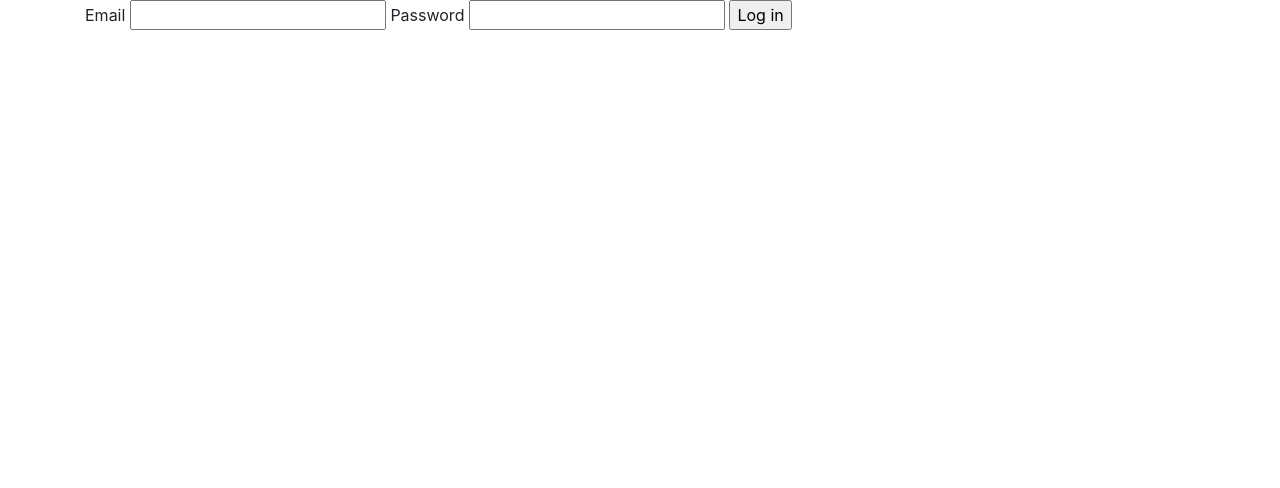
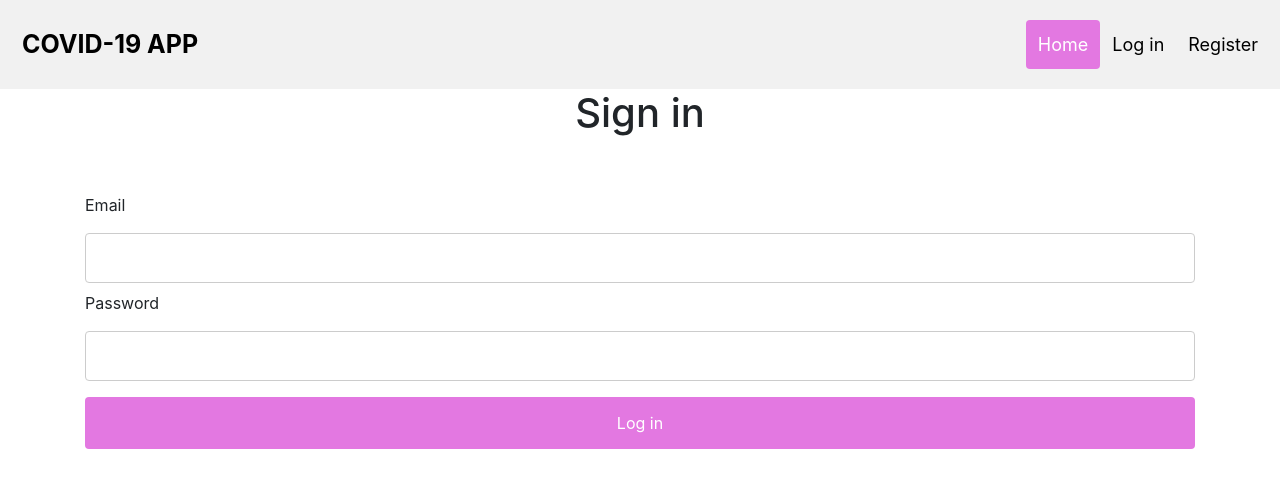
Before and after one commit to fmeina/covid_app, a Flask app: page /login in a window 1280 px wide. Shown: the top 488 px of the page. Run offline with Flask 2, Linux system fonts and the light colour scheme; some libraries are stand-ins or nearby versions.

Commit message:
fixed flash(), added frontend views and css file

```diff
--- a/application/__init__.py
+++ b/application/__init__.py
@@ -5,6 +5,7 @@ from flask_login import LoginManager
 login_manager = LoginManager()
 app = Flask(__name__)
 app.config.from_object('config.DevelopmentConfig')
+app.static_folder = 'static'
 
 db = SQLAlchemy(app)
 
--- a/application/static/css/main.css
+++ b/application/static/css/main.css
@@ -0,0 +1,89 @@
+input[type=text], select {
+  width: 100%;
+  padding: 12px 20px;
+  margin: 8px 0;
+  display: inline-block;
+  border: 1px solid #ccc;
+  border-radius: 4px;
+  box-sizing: border-box;
+}
+
+input[type=password], select {
+  width: 100%;
+  padding: 12px 20px;
+  margin: 8px 0;
+  display: inline-block;
+  border: 1px solid #ccc;
+  border-radius: 4px;
+  box-sizing: border-box;
+}
+
+input[type=submit] {
+  width: 100%;
+  background-color: #e378e1;
+  color: white;
+  padding: 14px 20px;
+  margin: 8px 0;
+  border: none;
+  border-radius: 4px;
+  cursor: pointer;
+}
+
+input[type=submit]:hover {
+  background-color: #78e3e3;
+}
+
+
+/* Style the header with a grey background and some padding */
+.header {
+  overflow: hidden;
+  background-color: #f1f1f1;
+  padding: 20px 10px;
+}
+
+/* Style the header links */
+.header a {
+  float: left;
+  color: black;
+  text-align: center;
+  padding: 12px;
+  text-decoration: none;
+  font-size: 18px;
+  line-height: 25px;
+  border-radius: 4px;
+}
+
+/* Style the logo link (notice that we set the same value of line-height and font-size to prevent the header to increase when the font gets bigger */
+.header a.logo {
+  font-size: 25px;
+  font-weight: bold;
+}
+
+/* Change the background color on mouse-over */
+.header a:hover {
+  background-color: #ddd;
+  color: black;
+}
+
+/* Style the active/current link*/
+.header a.active {
+  background-color: #e378e1;
+  color: white;
+}
+
+/* Float the link section to the right */
+.header-right {
+  float: right;
+}
+
+/* Add media queries for responsiveness - when the screen is 500px wide or less, stack the links on top of each other */
+@media screen and (max-width: 500px) {
+  .header a {
+    float: none;
+    display: block;
+    text-align: left;
+  }
+  .header-right {
+    float: none;
+  }
+}
--- a/application/templates/base.html
+++ b/application/templates/base.html
@@ -6,17 +6,27 @@
     <!-- Bootstrap -->
     <link rel="stylesheet" href="{{ url_for('static', filename='css/vendor/bootstrap.min.css') }}">
     <!-- custom css -->
-     <link rel="stylesheet" href="{{ url_for('static', filename='css/main.css') }}">
+    <link rel="stylesheet" href="{{ url_for('static', filename='css/main.css') }}">
     <!-- Font: Lato -->
     <link href="https://fonts.googleapis.com/css2?family=Lato&display=swap" rel="stylesheet">
     <!-- Favicon -->
     <link rel="shortcut icon" href="{{ url_for('static', filename='assets/favicon.ico') }}">
 
     <meta charset="UTF-8">
-    <title> GamBrew {% block title %} {% endblock title %}</title>
+    <title> COVID-19 APP {% block title %} {% endblock title %}</title>
+
 </head>
 
 <body>
+
+<div class="header">
+  <a href="/" class="logo">COVID-19 APP</a>
+  <div class="header-right">
+    <a class="active" href="/">Home</a>
+    <a href="/login">Log in</a>
+    <a href="/register">Register</a>
+  </div>
+</div>
 
     <!-- Page content -->
     <div class="container">
--- a/application/templates/index.html
+++ b/application/templates/index.html
@@ -4,6 +4,9 @@
 
 <div class="jumbotron mt-2 text-center">
     <h1>Strona Główna</h1>
+    {% for mesg in get_flashed_messages() %}
+        <h1>{{ mesg }}</h1>
+    {% endfor %}
 </div>
 
 {% endblock content %}
--- a/application/templates/login.html
+++ b/application/templates/login.html
@@ -3,7 +3,12 @@
 {% block title %} Login {% endblock title %}
 
 {% block content %}
-
+<center><h1>Sign in</h1></center>
+    <br>
+    {% for mesg in get_flashed_messages() %}
+        <h1>{{ mesg }}</h1>
+    {% endfor %}
+    <br>
 <form method="post">
     {{ form.hidden_tag() }}
     {{ form.email.label }} {{ form.email() }}
--- a/application/templates/register.html
+++ b/application/templates/register.html
@@ -3,13 +3,14 @@
 {% block title %} Register {% endblock title %}
 
 {% block content %}
-
+<center><h1>Sign up</h1></center>
+    <br>
 <form method="post">
     {{ form.hidden_tag() }}
     {{ form.email.label }} {{ form.email() }}<br>
     {{ form.login.label }} {{ form.login() }}<br>
     {{ form.password.label }} {{ form.password() }}<br>
-    {{ form.pass_confirm.label }} {{ form.pass_confirm() }}
+    {{ form.pass_confirm.label }} {{ form.pass_confirm() }}<br>
     {{ form.submit() }}
 
 </form>
--- a/application/templates/welcome.html
+++ b/application/templates/welcome.html
@@ -3,7 +3,10 @@
 {% block content %}
 
 <div class="jumbotron mt-2 text-center">
-    <h1>No elo byczq</h1>
+    <h1>welcome</h1>
+    {% for mesg in get_flashed_messages() %}
+        <h1>{{ mesg }}</h1>
+    {% endfor %}
 </div>
 
 {% endblock content %}
```
